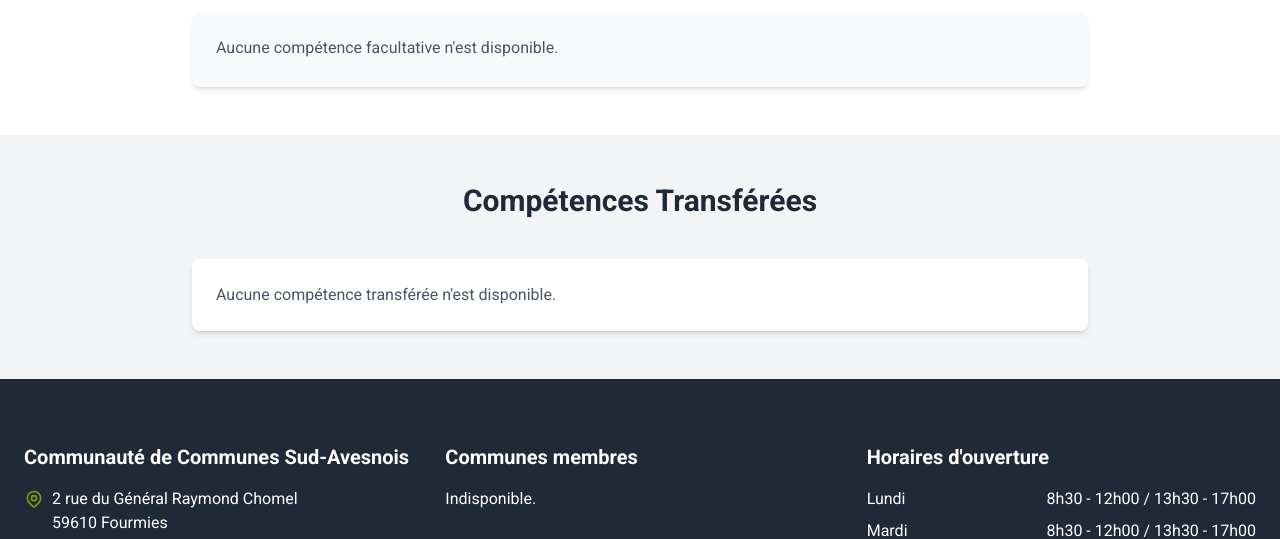
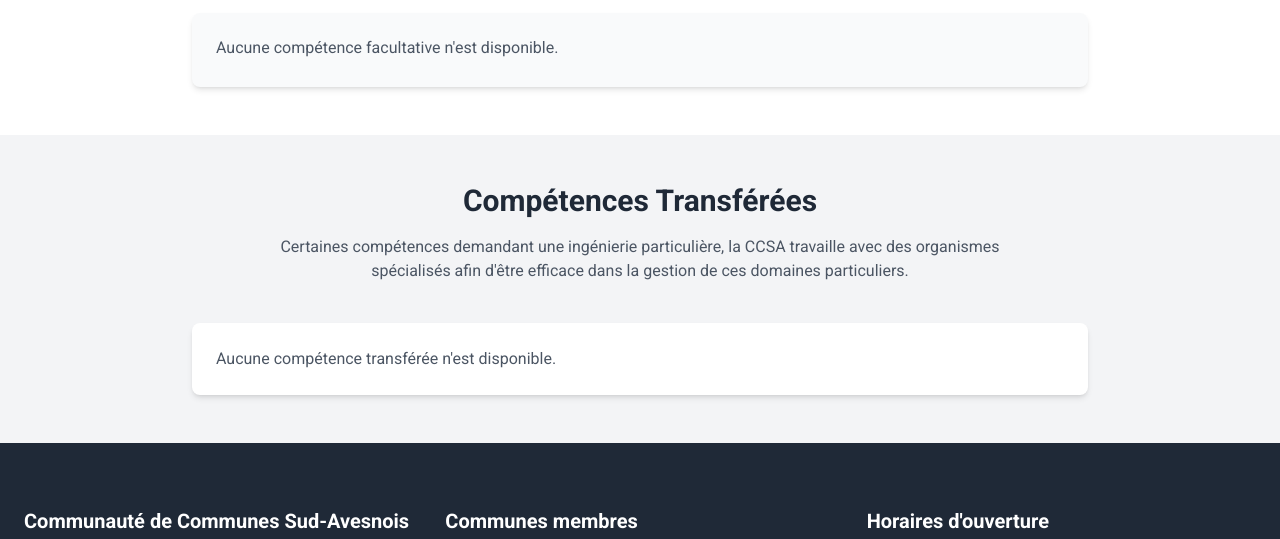
Before and after one commit to gestionsiteccsa/cc-sudavesnois, a Django app: page /competences/ in a window 1280 px wide. Shown: the part 935-1474 px from the top of the page. Run offline with Django 5.2, Linux system fonts and the light colour scheme; data that the repository does not hold is empty; style sheets or scripts are compiled from the project's sources.

Commit message:
feat: add explanatory text under transferred competences section

```diff
--- a/competences/templates/competences/competences.html
+++ b/competences/templates/competences/competences.html
@@ -149,7 +149,10 @@
     <section class="py-12 bg-gray-100 dark:bg-gray-800">
         <div class="container mx-auto px-4 md:px-6">
             <div class="max-w-4xl mx-auto">
-                <h2 class="text-2xl md:text-3xl font-bold text-center text-gray-800 dark:text-gray-200 mb-10">Compétences Transférées</h2>
+                <h2 class="text-2xl md:text-3xl font-bold text-center text-gray-800 dark:text-gray-200 mb-4">Compétences Transférées</h2>
+                <p class="text-center text-gray-600 dark:text-gray-400 mb-10 max-w-3xl mx-auto">
+                    Certaines compétences demandant une ingénierie particulière, la CCSA travaille avec des organismes spécialisés afin d'être efficace dans la gestion de ces domaines particuliers.
+                </p>
 
                 <div class="space-y-8">
                     {% if c_transferees %}
```
